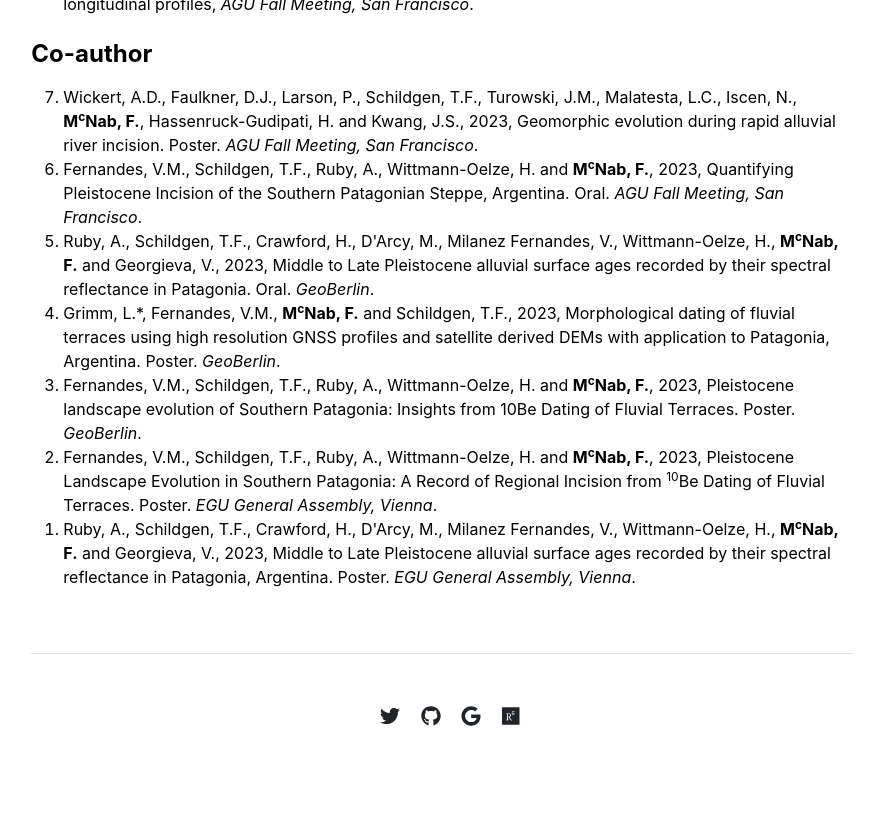
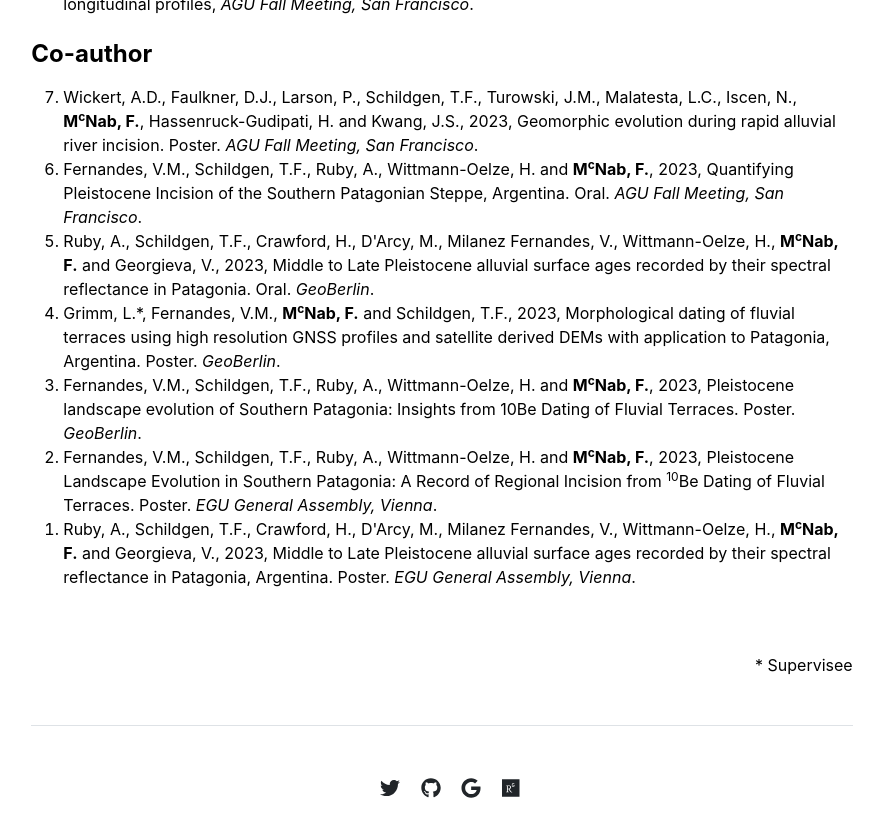
Before and after one commit to fmcnab/fmcnab.github.io, a Jekyll site: the page built from publications.md, in a window 1280 px wide and 900 px high, scrolled down 1898 px. Shown: the top 837 px of the window, without its empty margins (198-1081 px from the left). Built offline with Jekyll 4.4.1, drawn with Linux system fonts in a browser that asks for light colours.

Commit message:
Try to add supervisee footnote.

```diff
--- a/_includes/publications.html
+++ b/_includes/publications.html
@@ -46,3 +46,6 @@
     {% endif %}
   </div>
 </div>
+<div align=right>
+&#42; Supervisee
+</div>
```
